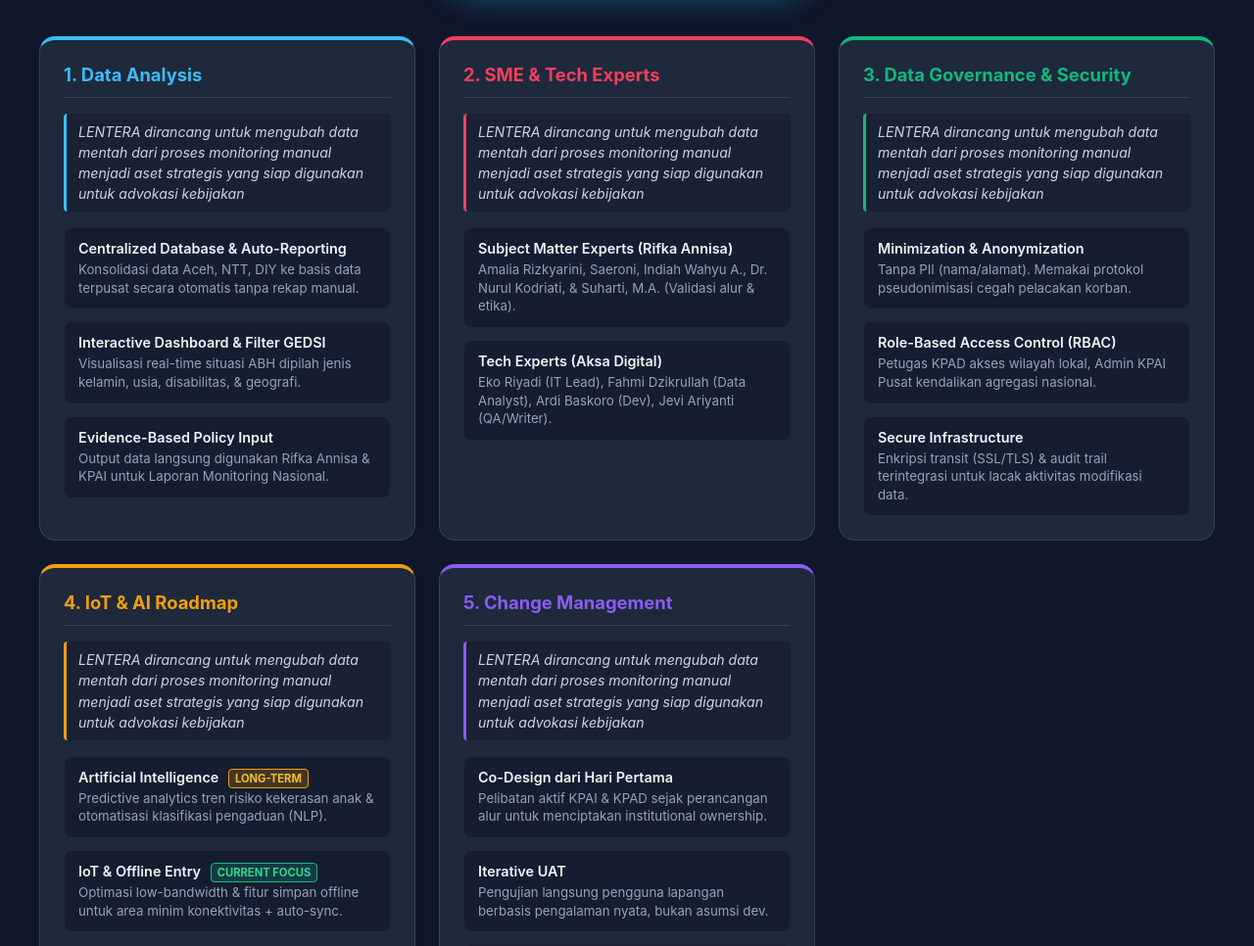
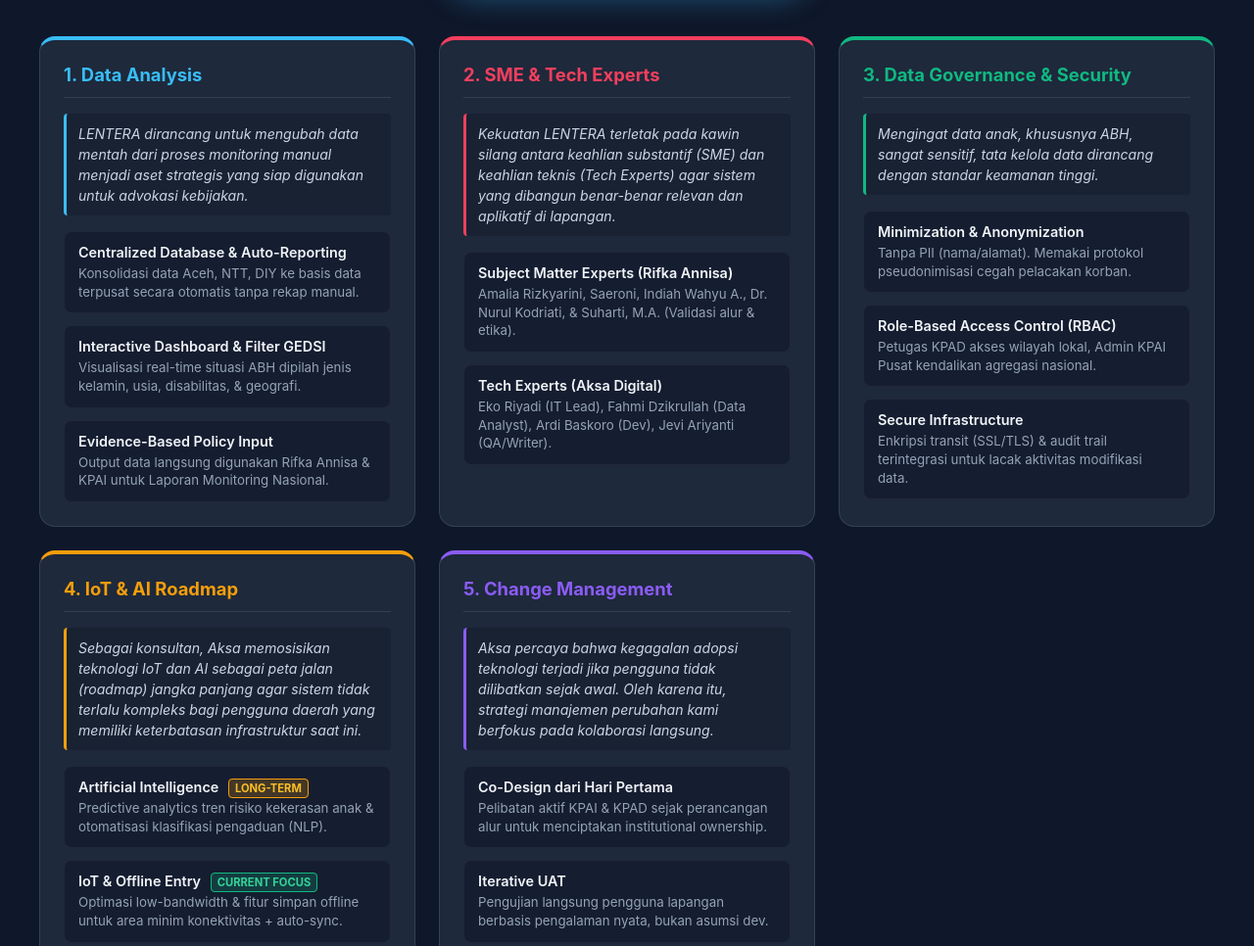
Before and after one commit to ajananto/aksa, a plain HTML site: page aksa-support.html in a window 1280 px wide. Shown: the part 351-1317 px from the top of the page at 98% size. Drawn offline with Linux system fonts and the light colour scheme.

Commit message:
Update aksa-support.html

```diff
--- a/aksa-support.html
+++ b/aksa-support.html
@@ -119,7 +119,7 @@
             color: #CBD5E1;
             background: rgba(15, 23, 42, 0.4);
             border-left: 3px solid var(--border-color);
-            padding: 8px 12px;
+            padding: 10px 12px;
             border-radius: 4px;
             line-height: 1.5;
             font-style: italic;
@@ -219,7 +219,7 @@
         <!-- Branch 1 -->
         <div class="node-card branch-1">
             <div class="node-header">1. Data Analysis</div>
-            <div class="card-opening">LENTERA dirancang untuk mengubah data mentah dari proses monitoring manual menjadi aset strategis yang siap digunakan untuk advokasi kebijakan</div>
+            <div class="card-opening">LENTERA dirancang untuk mengubah data mentah dari proses monitoring manual menjadi aset strategis yang siap digunakan untuk advokasi kebijakan.</div>
             <ul class="sub-tree">
                 <li class="sub-node">
                     <span class="sub-title">Centralized Database & Auto-Reporting</span>
@@ -239,7 +239,7 @@
         <!-- Branch 2 -->
         <div class="node-card branch-2">
             <div class="node-header">2. SME & Tech Experts</div>
-            <div class="card-opening">LENTERA dirancang untuk mengubah data mentah dari proses monitoring manual menjadi aset strategis yang siap digunakan untuk advokasi kebijakan</div>
+            <div class="card-opening">Kekuatan LENTERA terletak pada kawin silang antara keahlian substantif (SME) dan keahlian teknis (Tech Experts) agar sistem yang dibangun benar-benar relevan dan aplikatif di lapangan.</div>
             <ul class="sub-tree">
                 <li class="sub-node">
                     <span class="sub-title">Subject Matter Experts (Rifka Annisa)</span>
@@ -255,7 +255,7 @@
         <!-- Branch 3 -->
         <div class="node-card branch-3">
             <div class="node-header">3. Data Governance & Security</div>
-            <div class="card-opening">LENTERA dirancang untuk mengubah data mentah dari proses monitoring manual menjadi aset strategis yang siap digunakan untuk advokasi kebijakan</div>
+            <div class="card-opening">Mengingat data anak, khususnya ABH, sangat sensitif, tata kelola data dirancang dengan standar keamanan tinggi.</div>
             <ul class="sub-tree">
                 <li class="sub-node">
                     <span class="sub-title">Minimization & Anonymization</span>
@@ -275,7 +275,7 @@
         <!-- Branch 4 -->
         <div class="node-card branch-4">
             <div class="node-header">4. IoT & AI Roadmap</div>
-            <div class="card-opening">LENTERA dirancang untuk mengubah data mentah dari proses monitoring manual menjadi aset strategis yang siap digunakan untuk advokasi kebijakan</div>
+            <div class="card-opening">Sebagai konsultan, Aksa memosisikan teknologi IoT dan AI sebagai peta jalan (roadmap) jangka panjang agar sistem tidak terlalu kompleks bagi pengguna daerah yang memiliki keterbatasan infrastruktur saat ini.</div>
             <ul class="sub-tree">
                 <li class="sub-node">
                     <span class="sub-title">Artificial Intelligence <span class="badge-tag badge-future">Long-Term</span></span>
@@ -291,7 +291,7 @@
         <!-- Branch 5 -->
         <div class="node-card branch-5">
             <div class="node-header">5. Change Management</div>
-            <div class="card-opening">LENTERA dirancang untuk mengubah data mentah dari proses monitoring manual menjadi aset strategis yang siap digunakan untuk advokasi kebijakan</div>
+            <div class="card-opening">Aksa percaya bahwa kegagalan adopsi teknologi terjadi jika pengguna tidak dilibatkan sejak awal. Oleh karena itu, strategi manajemen perubahan kami berfokus pada kolaborasi langsung.</div>
             <ul class="sub-tree">
                 <li class="sub-node">
                     <span class="sub-title">Co-Design dari Hari Pertama</span>
```
